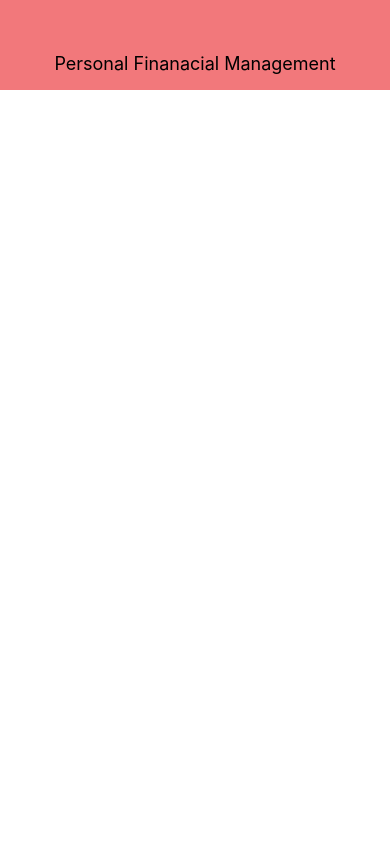
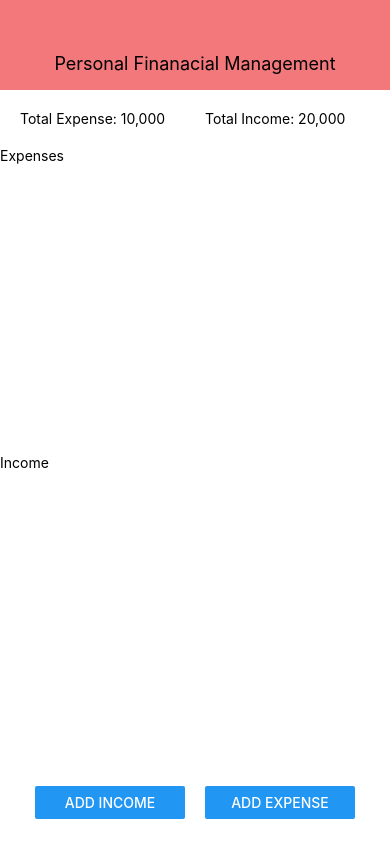
Before and after one commit to engjames256/financial-management-front, a React Native app: screen / in a window 390 px wide. Built offline with nearby package versions, Linux system fonts and the light colour scheme.

Commit message:
Added buttons for adding expense and income

```diff
--- a/App.js
+++ b/App.js
@@ -1,11 +1,33 @@
 import React from "react";
-import { StyleSheet, View } from "react-native";
+import { StyleSheet, View, Text, Button, ScrollView } from "react-native";
 import Header from "./components/Header";
 
 export default function App() {
   return (
     <View style={styles.screen}>
       <Header title="Personal Finanacial Management" />
+      <View style={styles.totals}>
+        <View style={styles.totalexpense}>
+          <Text>Total Expense: 10,000</Text>
+        </View>
+        <View style={styles.totalexpense}>
+          <Text>Total Income: 20,000</Text>
+        </View>
+      </View>
+      <ScrollView>
+        <Text>Expenses</Text>
+      </ScrollView>
+      <ScrollView>
+        <Text>Income</Text>
+      </ScrollView>
+      <View style={styles.buttons}>
+        <View style={styles.button}>
+          <Button title="ADD INCOME" />
+        </View>
+        <View style={styles.button}>
+          <Button title="ADD EXPENSE" />
+        </View>
+      </View>
     </View>
   );
 }
@@ -13,5 +35,21 @@ export default function App() {
 const styles = StyleSheet.create({
   screen: {
     flex: 1
+  },
+  totals: {
+    flexDirection: "row"
+  },
+  totalexpense: {
+    borderBottomColor: "black",
+    margin: 10,
+    padding: 10
+  },
+  buttons: {
+    flexDirection: "row",
+    justifyContent: "space-around",
+    margin: 25
+  },
+  button: {
+    width: 150
   }
 });
```
Also changed, not shown: constants/colors.js (added).
